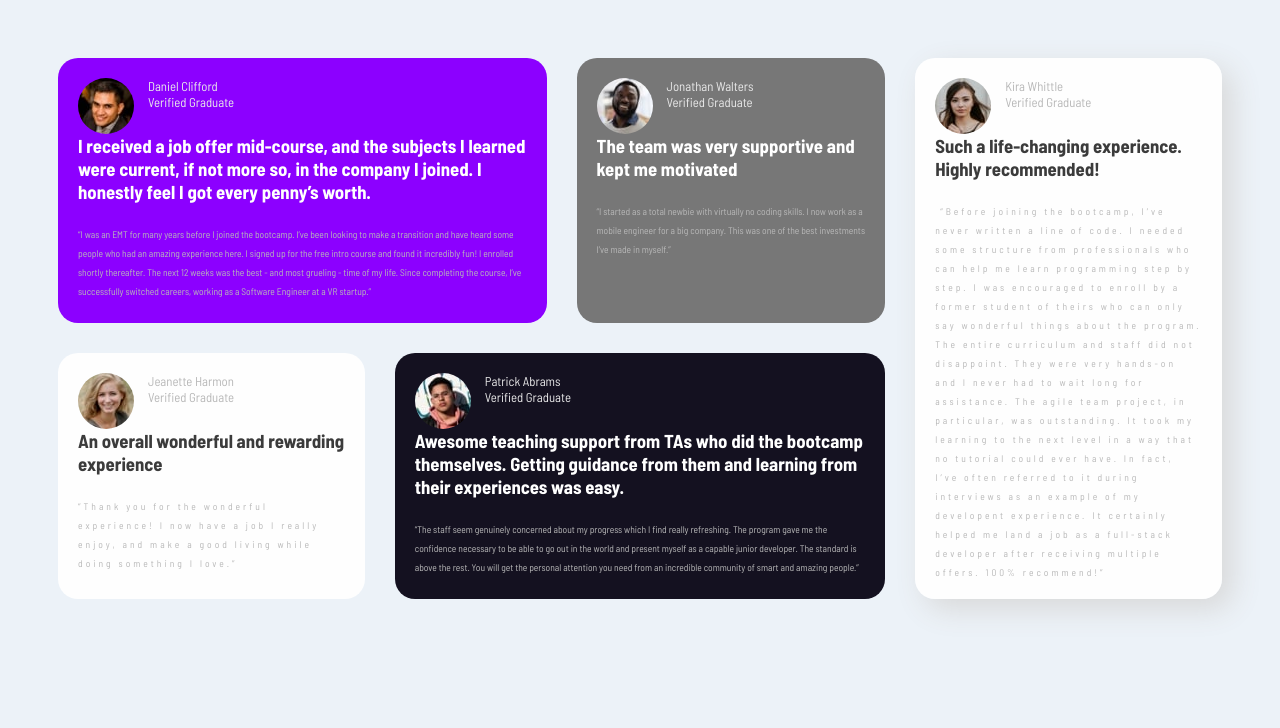
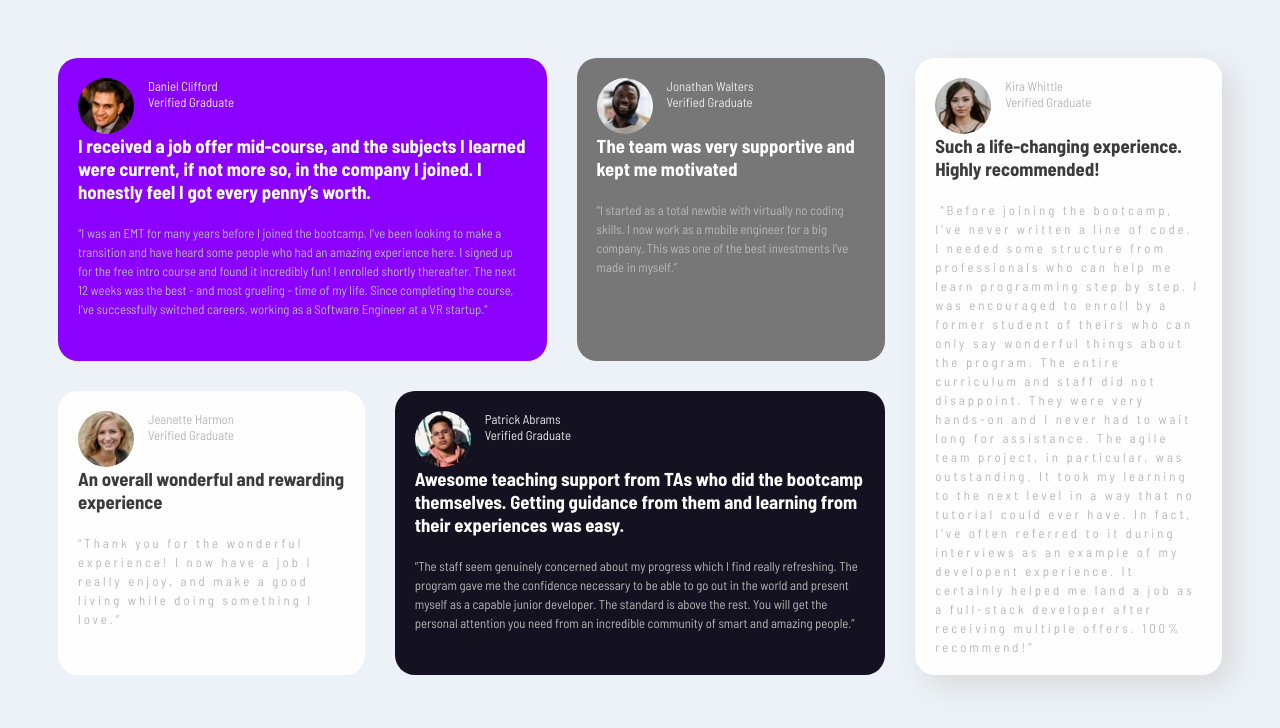
Before and after one commit to ladibanks1/Testimonial-Project, a plain HTML site: page index.html in a window 1280 px wide. Drawn offline with Linux system fonts and the light colour scheme.

Commit message:
change font-size

```diff
--- a/style.css
+++ b/style.css
@@ -71,7 +71,7 @@ h3{
     color: #b8b8b8;
 }
 q{
-    font-size: 0.6rem;
+    font-size: 0.8rem;
     color: #b8b8b8;
     filter: blur(0.3px);
 }
```
